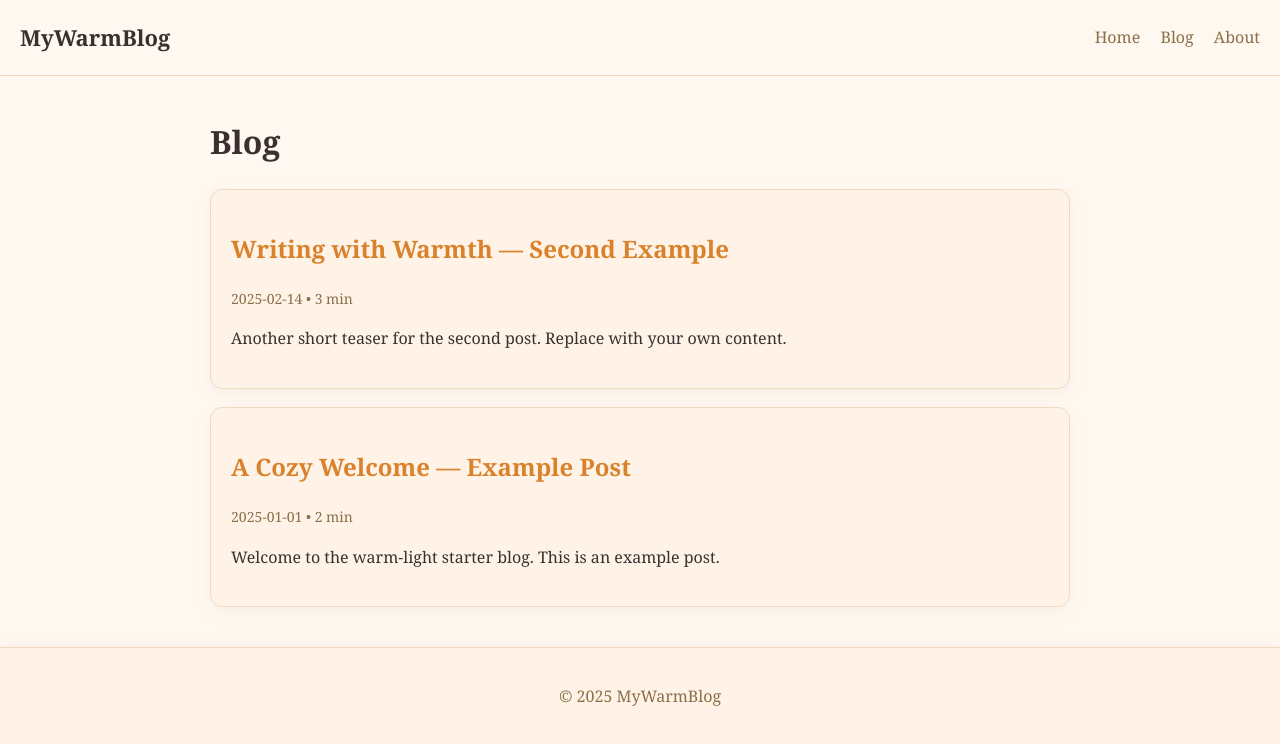
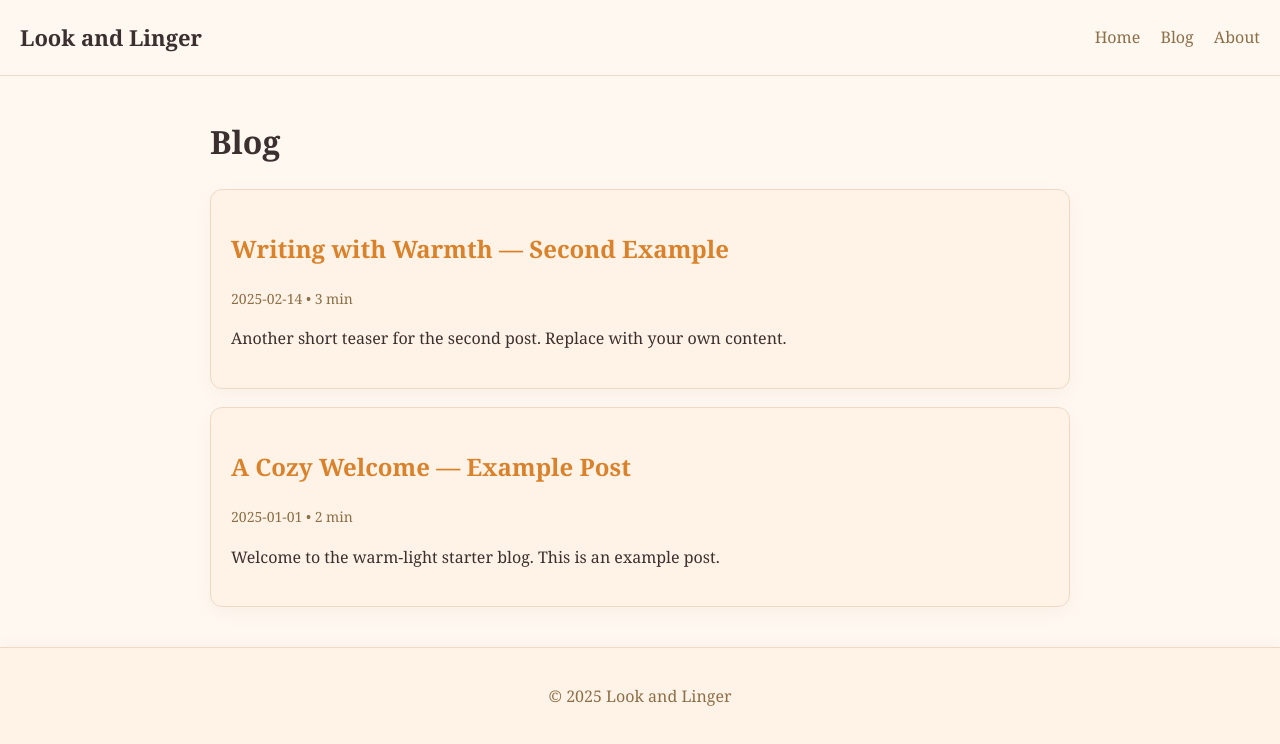
Before and after one commit to gabesallstrom/lookandlinger, a plain HTML site: page blog.html in a window 1280 px wide. Drawn offline with Linux system fonts and the light colour scheme.

Commit message:
Update blog.html

```diff
--- a/blog.html
+++ b/blog.html
@@ -3,12 +3,12 @@
 <head>
   <meta charset="utf-8" />
   <meta name="viewport" content="width=device-width, initial-scale=1" />
-  <title>My Warm Blog — All Posts</title>
+  <title>Look and Linger — All Posts</title>
   <link rel="stylesheet" href="css/style.css" />
 </head>
 <body>
   <header>
-    <div class="brand"><a href="index.html">MyWarmBlog</a></div>
+    <div class="brand"><a href="index.html">Look and Linger</a></div>
     <nav>
       <a href="index.html">Home</a>
       <a href="blog.html">Blog</a>
@@ -22,7 +22,7 @@
   </main>
 
   <footer>
-    <p>© 2025 MyWarmBlog</p>
+    <p>© 2025 Look and Linger</p>
   </footer>
 
   <script src="js/blog.js"></script>
```
